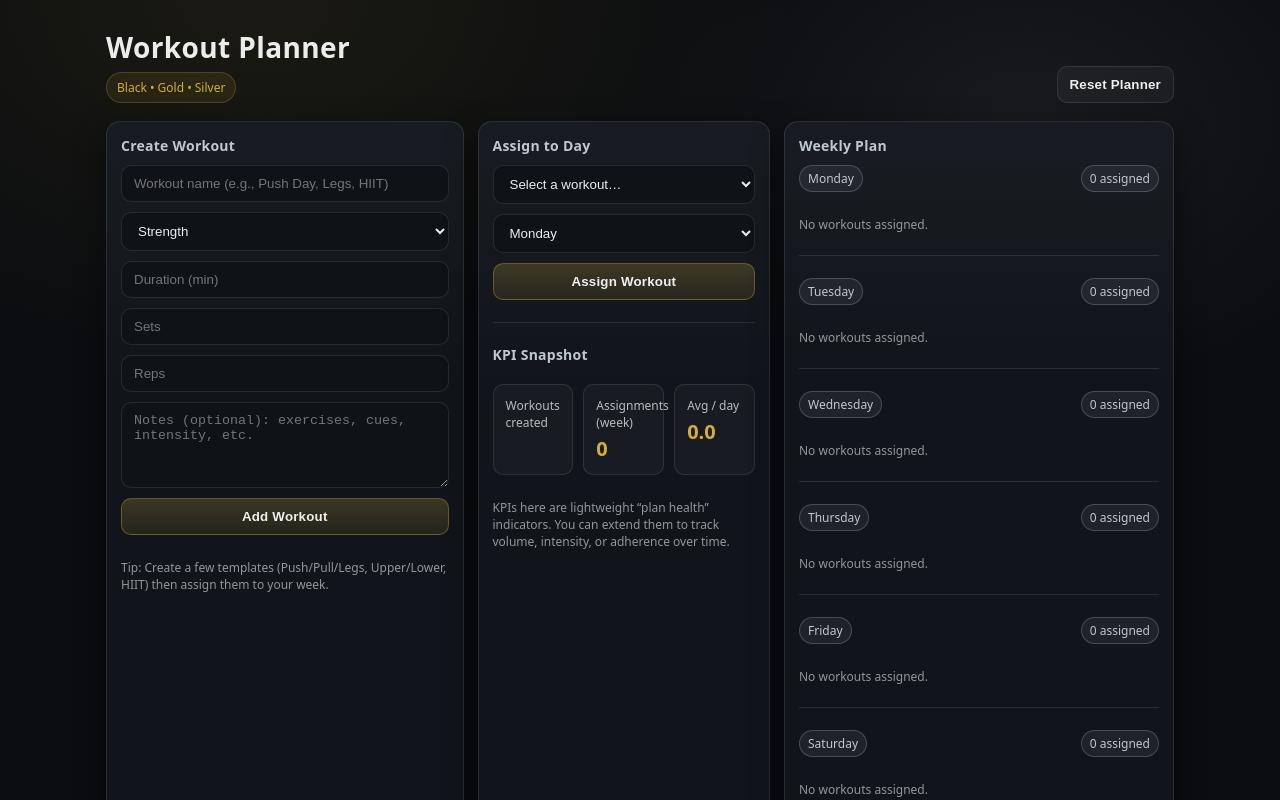
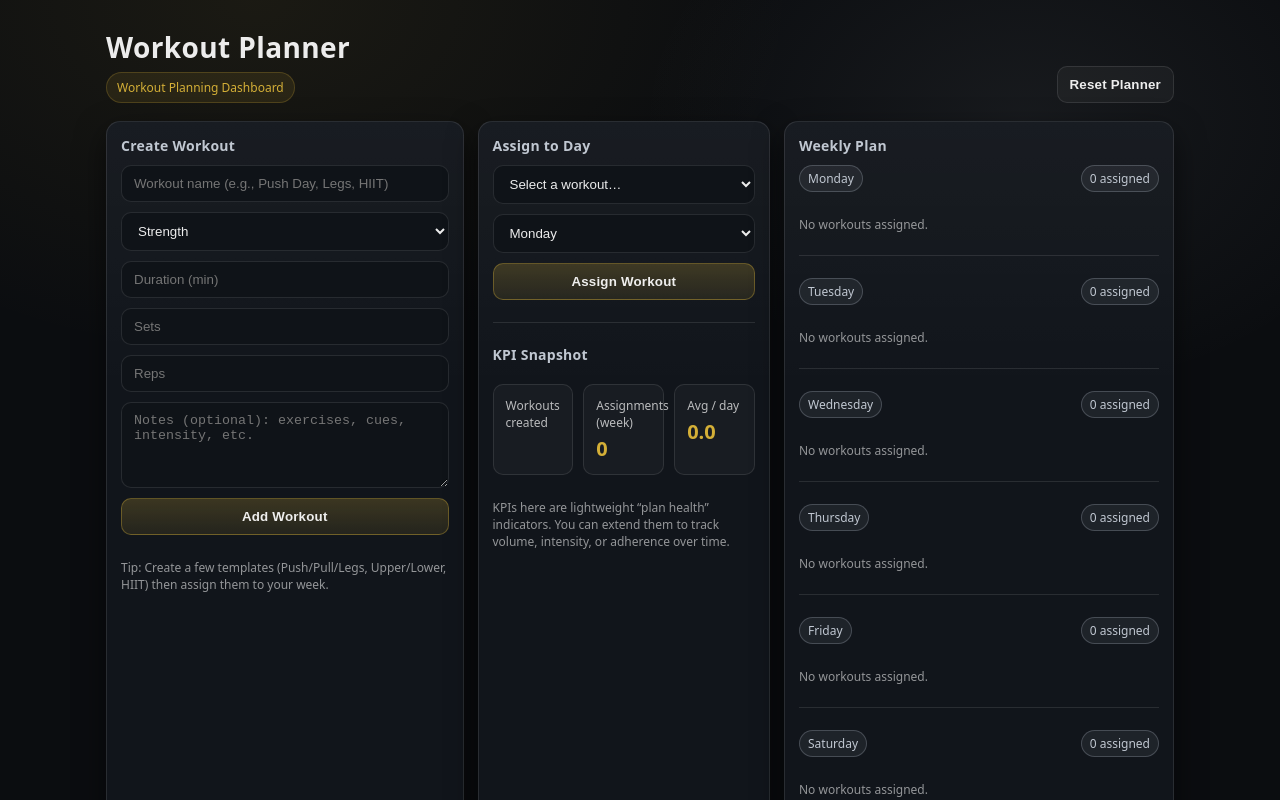
Before and after one commit to pranavkkp4/Workout-Planner-App, a React (Vite) app: page / in a window 1280 px wide. Shown: the top 800 px of the page. Built offline with nearby package versions, Linux system fonts and the light colour scheme.

Commit message:
Refine header badge text

```diff
--- a/src/App.jsx
+++ b/src/App.jsx
@@ -181,7 +181,7 @@ export default function App() {
       <div className="header">
         <div className="brand">
           <h1 className="h1">Workout Planner</h1>
-          <div className="badge">Black • Gold • Silver</div>
+          <div className="badge">Workout Planning Dashboard</div>
         </div>
 
         <div className="row">
```
